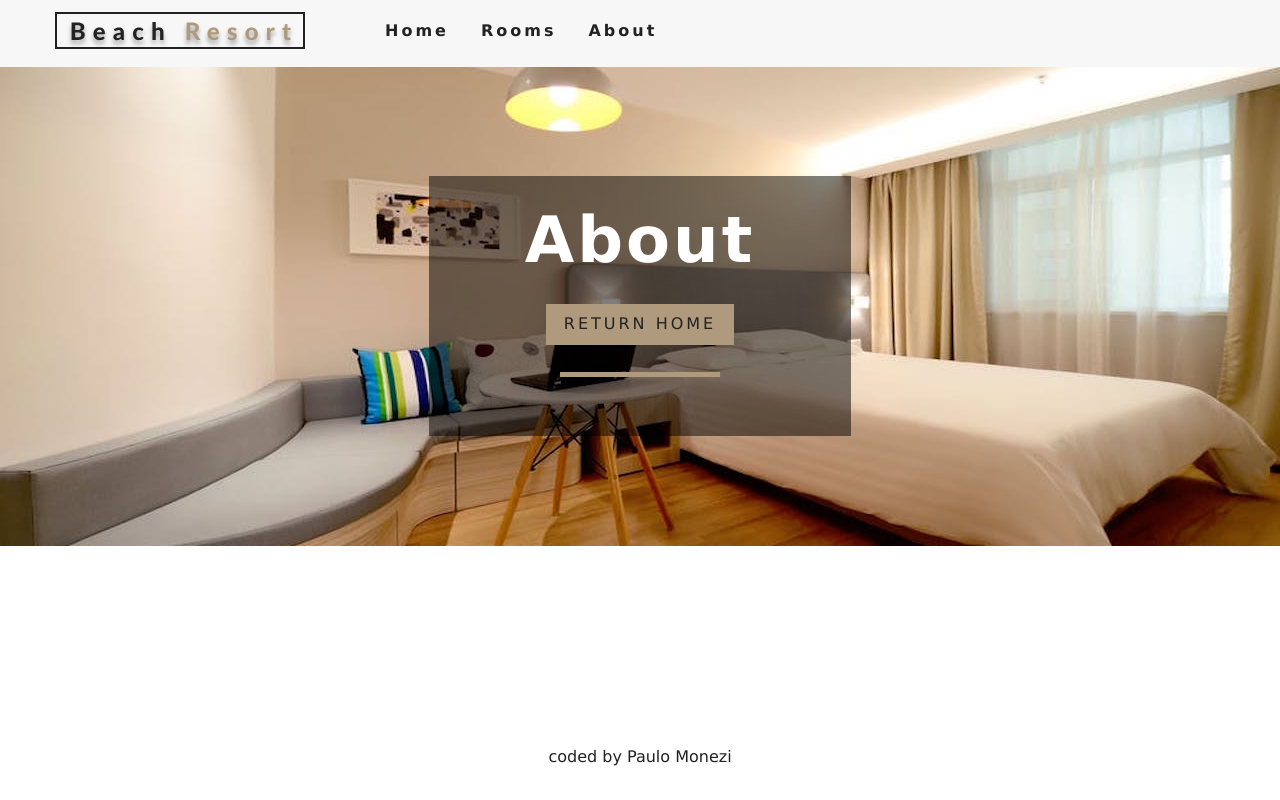
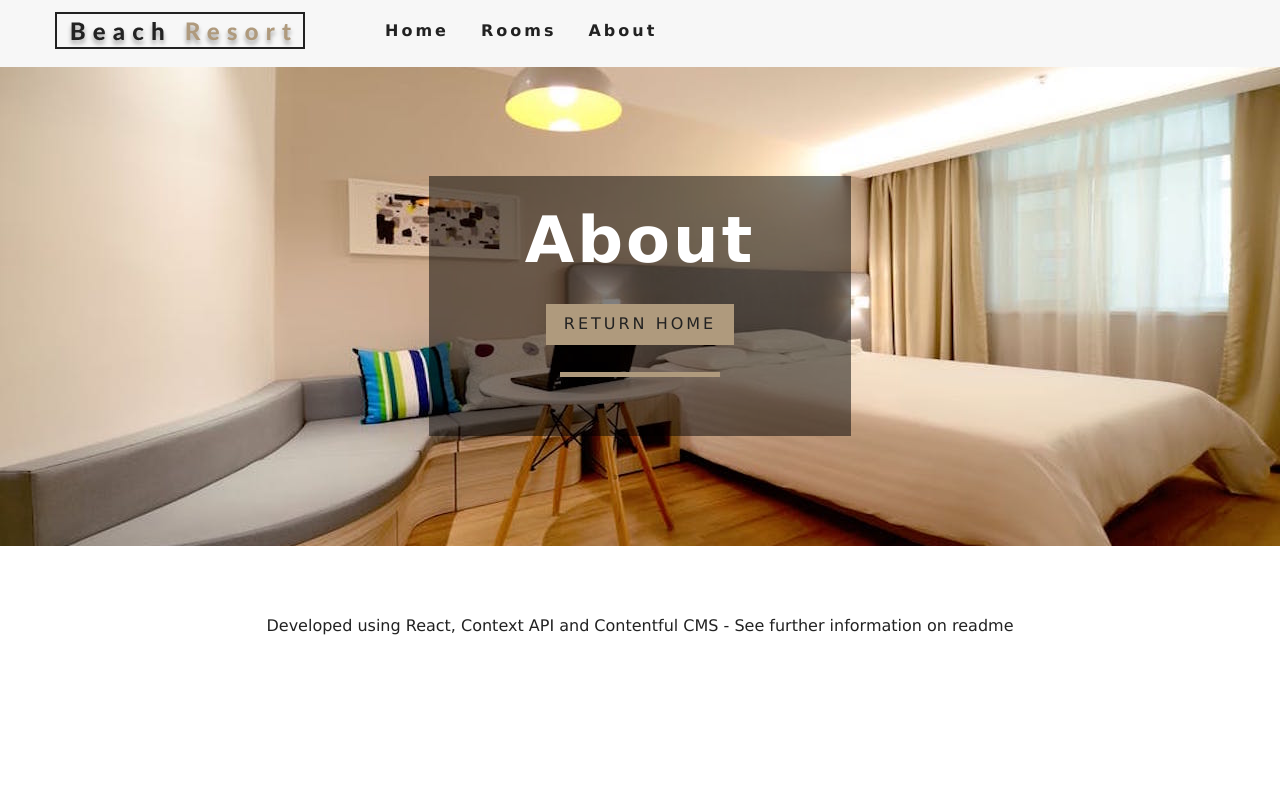
Before and after one commit to paulomonezi/beach-resort-react, a React (Vite) app: page /about in a window 1280 px wide. Shown: the top 800 px of the page. Built offline with nearby package versions, Linux system fonts and the light colour scheme; no server answers.

Commit message:
feat(about): implemented about page

```diff
--- /dev/null
+++ b/src/components/StyledAbout.jsx
@@ -0,0 +1,10 @@
+import styled from "styled-components"
+
+const StyledAbout = styled.div`
+  min-height: 20vh;
+  display: flex;
+  align-items: center;
+  justify-content: center;
+`
+
+export default StyledAbout
--- a/src/pages/About.jsx
+++ b/src/pages/About.jsx
@@ -3,6 +3,7 @@ import Hero from "../components/Hero"
 import Banner from "../components/Banner"
 import { Link } from "react-router-dom"
 import { Footer } from "../components/Footer"
+import StyledAbout from "../components/StyledAbout"
 
 export const About = () => {
   return (
@@ -14,7 +15,16 @@ export const About = () => {
           </Link>
         </Banner>
       </Hero>
-      <Footer/>
+      <StyledAbout>
+        <div>
+          Developed using React, Context API and Contentful CMS - See further
+          information on{" "}
+          <a href="https://github.com/paulomonezi/beach-resort-react" target="">
+            readme
+          </a>
+        </div>
+      </StyledAbout>
+      <Footer />
     </>
   )
 }
```
